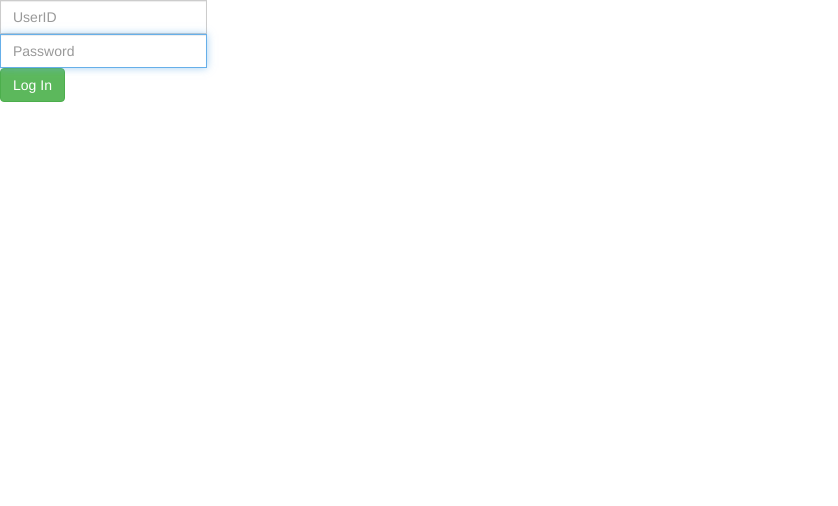
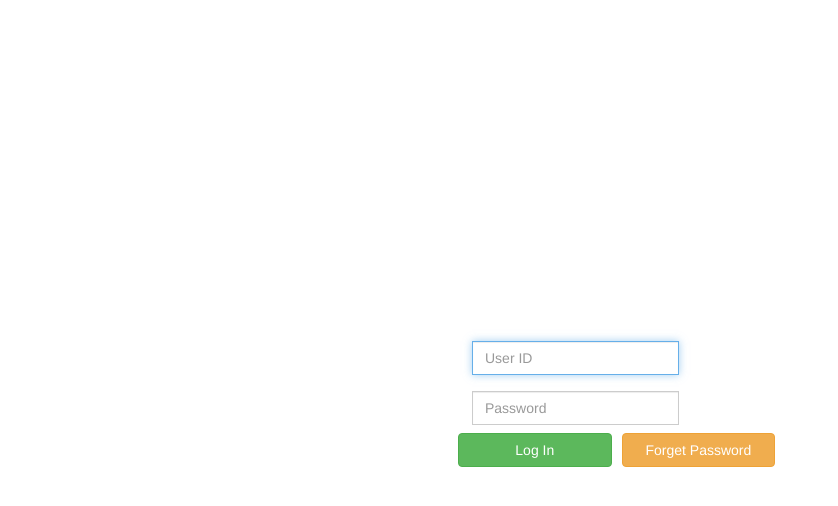
Before and after one commit to IrisChan/wechatNew, a React app: page / in a window 1280 px wide. Shown: the top 506 px of the page, without its empty margins (0-838 px from the left). Built offline with nearby package versions, Linux system fonts and the light colour scheme.

Commit message:
Login module: first workable example of how to use redux and react, but not link to db yet

```diff
--- a/src/components/LoginInput.js
+++ b/src/components/LoginInput.js
@@ -1,46 +1,69 @@
 import React, { Component } from 'react';
 import { InputGroup, FormControl, Button } from 'react-bootstrap';
 import PropTypes from 'prop-types';
+import '../styles/login.css';
 
 export default class LoginInput extends Component {
 	static propTypes = {
-		username: PropTypes.string.isRequired,
-		password: PropTypes.string.isRequired,
-		onSubmit: PropTypes.func.isRequired
+		actions: PropTypes.object.isRequired
 	};
 
-	state = {
-		username: this.props.username || '',
-		password: this.props.password || ''
+	constructor(props) {
+		super(props);
+		this.state = {
+			username: '',
+			password: '',
+			loginMsg: '',
+			isLoggedIn: false
+		};
 	}
 
-	onSubmit() {
+	handleLogin = () => {
 		const { username, password } = this.state;
-		this.props.onSubmit(username, password);
+		this.props.actions.login(username, password);
 	}
 
 	render() {
+		const { username, password } = this.state;
 		return (
-			<div>
+			<div className="div-outer">
+				<div className="div-middle">
+					<div className="div-inner">
 						<InputGroup>
 							<FormControl
+								className="input-group"
 								id="username"
 								type="text"
-						placeholder="UserID"
+								placeholder="User ID"
 								autoFocus="true"
-						value={this.state.username}
+								onChange={e => this.setState({ username: e.target.value || '' })}
+								value={username}
 							/>
 						</InputGroup>
 						<InputGroup>
 							<FormControl
+								className="input-group"
 								id="password"
 								type="text"
 								placeholder="Password"
-						autoFocus="true"
-						value={this.state.password}
+								onChange={e => this.setState({ password: e.target.value || '' })}
+								value={password}
 							/>
 						</InputGroup>
-				<Button bsStyle="success">Log In</Button>
+						<Button
+							className="button"
+							bsStyle="success"
+							onClick={this.handleLogin}
+						>Log In
+						</Button>
+						<Button
+							bsStyle="warning"
+							className="button"
+						>Forget Password
+						</Button>
+						<span>{this.state.loginMsg}</span>
+					</div>
+				</div>
 			</div>
 		);
 	}
--- a/src/containers/App.jsx
+++ b/src/containers/App.jsx
@@ -5,20 +5,28 @@ import { bindActionCreators } from 'redux';
 import * as LoginActions from '../actions';
 import LoginInput from '../components/LoginInput';
 
-const Login = ({ actions }) => (
+const App = ({ actions }) => (
 	<div>
 		<LoginInput actions={actions} />
 	</div>
 );
 
-Login.propTypes = {
+App.propTypes = {
 	actions: PropTypes.object.isRequired
 };
+
+const mapStateToProps = state => ({
+	username: state.username,
+	password: state.password,
+	loginMsg: state.loginMsg,
+	isLoggedIn: state.isLoggedIn
+});
 
 const mapDispatchToProps = dispatch => ({
 	actions: bindActionCreators(LoginActions, dispatch)
 });
 
 export default connect(
+	mapStateToProps,
 	mapDispatchToProps
-)(Login);
+)(App);
--- a/src/index.js
+++ b/src/index.js
@@ -4,15 +4,13 @@
 
 import React from 'react';
 import { render } from 'react-dom';
-import { createStore, combineReducers } from 'redux';
+import { createStore } from 'redux';
 import { Provider } from 'react-redux';
 import App from './containers/App';
-import * as reducers from './reducers';
+import reducer from './reducers';
 import './styles/app.css';
 
-const appReducers = combineReducers({ reducers });
-
-const store = createStore(appReducers);
+const store = createStore(reducer);
 
 render(
 	<Provider store={store}>
--- a/src/reducers/index.js
+++ b/src/reducers/index.js
@@ -1,3 +1,8 @@
-import { login } from './loginReducer';
+import { combineReducers } from 'redux';
+import login from './loginReducer';
 
-export default { login };
+const rootReducer = combineReducers({
+	login
+});
+
+export default rootReducer;
--- a/src/reducers/loginReducer.js
+++ b/src/reducers/loginReducer.js
@@ -3,7 +3,8 @@ import { LOG_IN, LOG_OUT } from '../constants/ActionTypes';
 const initialState = {
 	isLoggedIn: false,
 	username: '',
-	password: ''
+	password: '',
+	loginMsg: ''
 };
 
 export default function login(state = initialState, action) {
@@ -11,6 +12,13 @@ export default function login(state = initialState, action) {
 		case LOG_IN:
 			return {
 				isLoggedIn: true,
+				loginMsg: 'Login is successful!',
+				...state
+			};
+		case LOG_OUT:
+			return {
+				isLoggedIn: false,
+				loginMsg: 'Logout is successful!',
 				...state
 			};
 		default:
--- /dev/null
+++ b/src/styles/login.css
@@ -0,0 +1,28 @@
+.input-group {
+    margin: 0;
+    padding: 8px 24px;
+}
+
+.div-outer {
+    display: table;
+    position: absolute;
+    height: 100%;
+    width: 100%;
+}
+
+.div-middle {
+    display: table-cell;
+    vertical-align: middle;
+}
+
+.div-inner {
+    margin-left: auto;
+    margin-right: auto;
+    width: 30%;
+}
+
+.button {
+    width: 40%;
+    margin-left: 10px;
+    padding: 3px 3px;
+}
```
Lines whose indentation alone changed are shown as unchanged.
